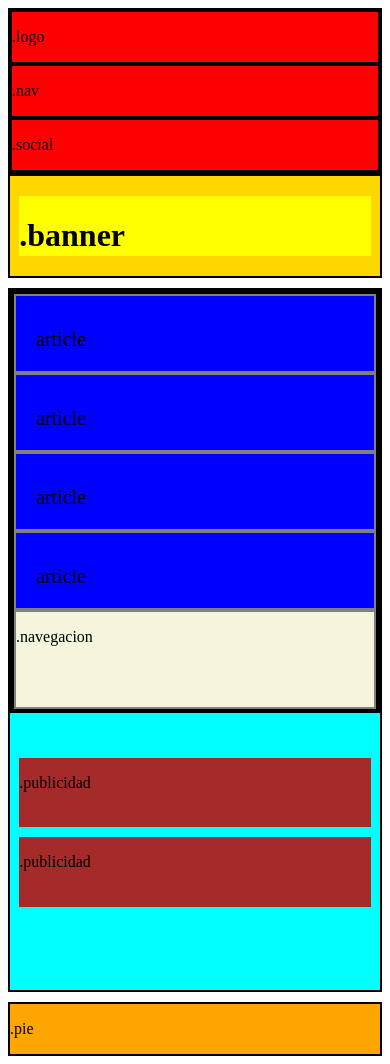
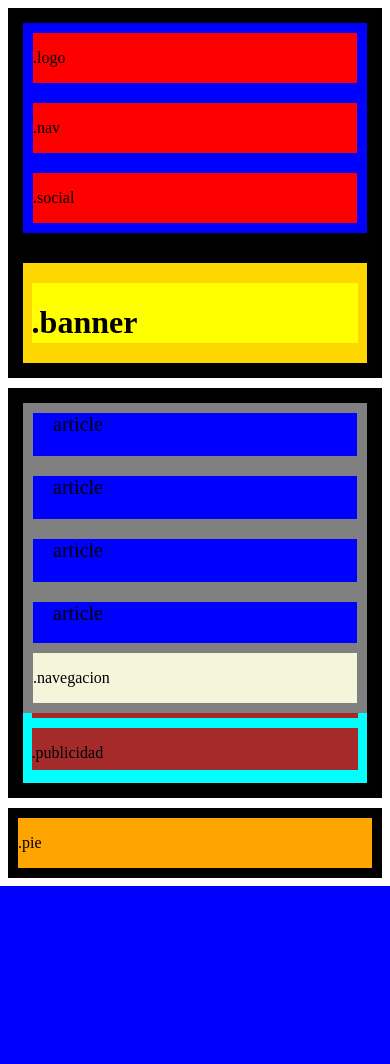
Before and after one commit to realmonpascal/-It-Academy-FullStack--PHP, a PHP site: page /Ejercicio123.Html in a window 390 px wide. After the commit the page ends 886 px from the top, so only its background shows below. Run offline with PHP 8.4, Linux system fonts and the light colour scheme.

Commit message:
modificacion ejercicio 1 html

```diff
--- a/Sprint 1/Tema 1. HTML & CSS/Ejercicio/Nivel1/ejercicio23.css
+++ b/Sprint 1/Tema 1. HTML & CSS/Ejercicio/Nivel1/ejercicio23.css
@@ -1,22 +1,22 @@
 body {
 
-
+max-width:  1200px;
 
 }
 header{
     display: flex;
     width: auto;
-    height: 40px;
-    border: solid black 2px;
+    height: 30%px;
+    border: solid black 15px;
 
 }
 .logo,.social{
-    border: solid black 2px;
+    border: solid blue 10px;
     width: 20%;
     background-color: red;
 }
 .nav{
-    border: solid black 2px;
+    border: solid blue 10px;
     width: 60%;
     background-color: red;
 }
@@ -26,7 +26,7 @@
     background-color: gold;
     height: 100px;
     margin-top: 0px;
-    border: solid black 2px;
+    border: solid black 15px;
 
 }
 .Banner{
@@ -46,13 +46,13 @@
 display: flex;
     width: auto;
     height: 300px;
-    border: solid black 2px;
+    border: solid black 5px;
 }
 aside{
 display: flex;
 flex-direction: column;
     width: 80%;
-    border: solid black 4px;
+    border: solid black 10px;
 }
 .cuadrado{
     display: flex;
@@ -65,8 +65,8 @@
 display: flex;
 flex-grow: 1;
     background-color: blue;
-    width: 49%;
-    border: solid gray 2px;
+    width: 45%;
+    border: solid gray 10px;
 }
 .Article{
     font-size: 20px;
@@ -79,7 +79,7 @@
     display: flex;
     width: auto;
     height: 30%;
-    border: solid gray 2px;
+    border: solid gray 10px;
     background-color: beige;
 }
 
@@ -91,6 +91,7 @@
     display: flex;
     flex-direction: column;
     width: 20%;
+    border: solid black 10px;
     background-color: aqua;
 }
 
@@ -113,14 +114,14 @@
 footer{
 background-color: orange;
     margin-top: 10px;
-    border: solid black 2px;
+    border: solid black 10px;
 }
 
 @media(max-width :768px){
     header{
         flex-direction: column;
 
-        height: 162px;
+        height: auto;
 
     }
 
@@ -131,7 +132,7 @@
 .asidemain{
     flex-direction: column;
 
-    height: 700px;
+    height: 400px;
 }
 aside{
 
@@ -144,10 +145,18 @@
     height: 40%;
 
 }
-.publicidad,.publicidad1{
+.publicidad{
 
+    margin-top: auto;
+    height: 35%;
+    width: 95%;
+}
 
-    height: 25%;
+.publicidad1{
+margin-top: 10px;
+margin-bottom: auto;
+
+    height: 35%;
     width: 95%;
 }
 
```
